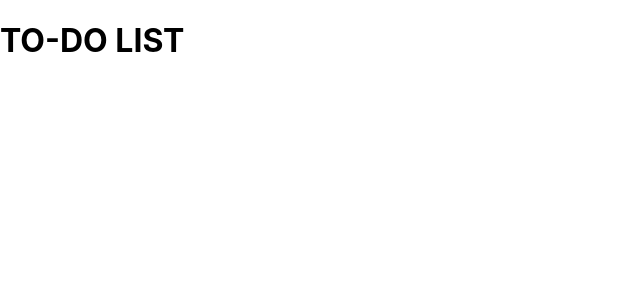
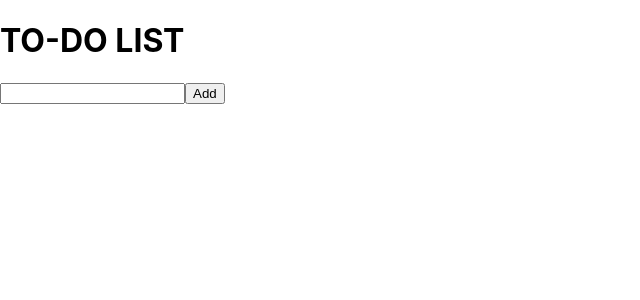
Before and after one commit to copolat/React-ToDo-App, a React (Create React App) app: page / in a window 1280 px wide. Shown: the top 300 px of the page, without its empty margins (0-640 px from the left). Built offline with nearby package versions, Linux system fonts and the light colour scheme.

Commit message:
Create TodoList component

```diff
--- a/src/App.js
+++ b/src/App.js
@@ -1,10 +1,10 @@
-import React from 'react';
-
+import TodoList from './components/TodoList';
 
 function App() {
     return (
       <div>
         <h1>TO-DO LIST</h1>
+        <TodoList />
       </div>
   );
 }
--- a/src/components/TodoList.js
+++ b/src/components/TodoList.js
@@ -0,0 +1,14 @@
+import React from 'react'
+
+class TodoList extends React.Component {
+  render() {
+    return (
+    <form>
+      <input type="text" />
+      <button type="button">Add</button>
+    </form>)
+
+  }
+}
+
+export default TodoList;
```
